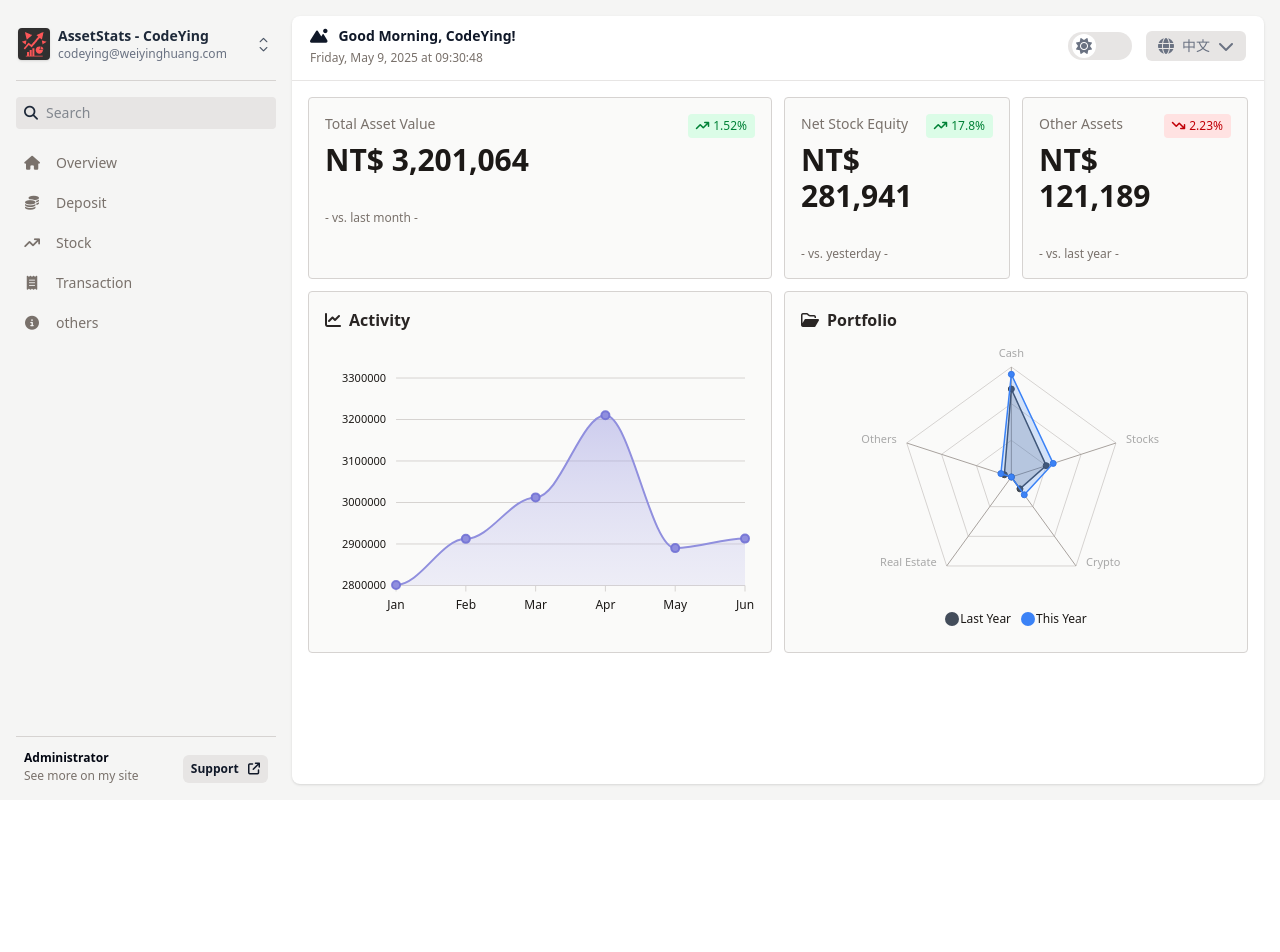
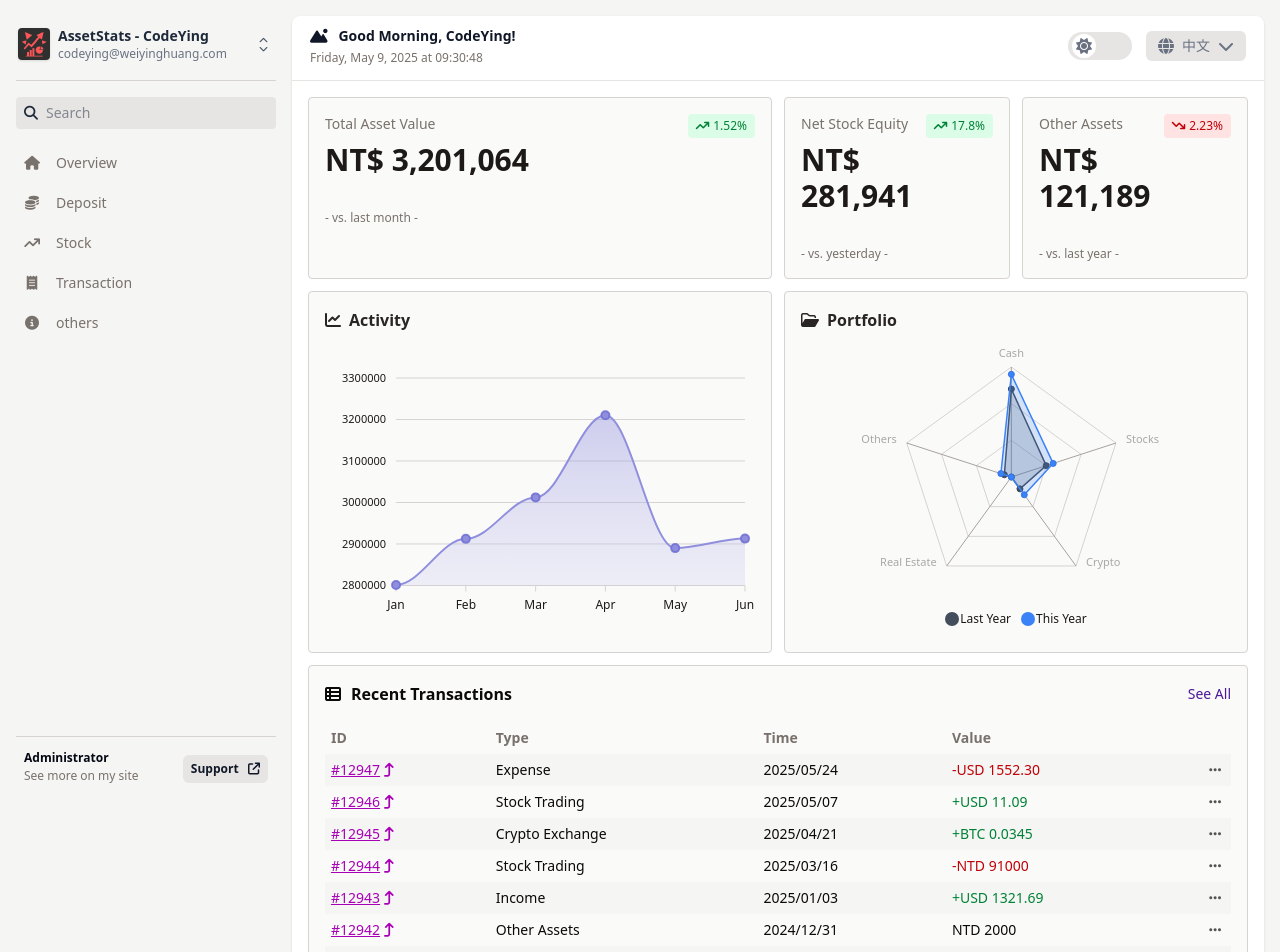
Before and after one commit to William-HuangWY/Asset-Statistics-App, a Vue app in the folder frontend/: page / in a window 1280 px wide. Shown: the top 952 px of the page. Before the commit the page ends 800 px from the top, so only its background shows below. Built offline with nearby package versions, Linux system fonts and the light colour scheme.

Commit message:
Add InfoListCard component & Update Grid to display recent transactions

```diff
--- a/frontend/src/components/Grid.vue
+++ b/frontend/src/components/Grid.vue
@@ -2,6 +2,7 @@
 import StatCard from './GridCards/StatCard.vue';
 import OverviewGraphCard from './GridCards/OverviewGraphCard.vue';
 import CompareGraphCard from './GridCards/CompareGraphCard.vue';
+import InfoListCard from './GridCards/InfoListCard.vue';
 
 let statsData = [ // temp stats data
   { val: 'NT$ 3,201,064', difference: 'vs. last month', point: 1.52, trend: 'up' },
@@ -15,6 +16,18 @@ let overviewSequence = [2801234, 2912380, 3012309, 3210065, 2890125, 2913001];
 // temp summary data
 let summaryOfLastYear = [120, 50, 20, 0, 10];
 let summaryOfThisYear = [140, 60, 30, 0, 15];
+
+// temp transaction data
+let transactions = [
+  ['12947', 'expense', '2025/05/24', '-USD 1552.30'],
+  ['12946', 'stock', '2025/05/07', '+USD 11.09'],
+  ['12945', 'crypto', '2025/04/21', '+BTC 0.0345'],
+  ['12944', 'stock', '2025/03/16', '-NTD 91000'],
+  ['12943', 'income', '2025/01/03', '+USD 1321.69'],
+  ['12942', 'others', '2024/12/31', ' NTD 2000'],
+  ['12941', 'others', '2024/12/11', ' NTD 1000'],
+  ['12940', 'estate', '2024/11/25', '-USD 481230.01'],
+]
 </script>
 
 <template>
@@ -40,5 +53,10 @@ let summaryOfThisYear = [140, 60, 30, 0, 15];
       :dataNow="summaryOfThisYear"
     />
 
+    <InfoListCard
+      class="col-span-12"
+      :header="$tm('list.header')"
+      :body="transactions"
+    />
   </div>
 </template>
--- /dev/null
+++ b/frontend/src/components/GridCards/InfoListCard.vue
@@ -0,0 +1,54 @@
+<script setup>
+const props = defineProps({
+  header: { type: Array, required: true },
+  body: { type: Array, default: [['nullptr', '-', 'xxxx/xx/xx', 'NA']] },
+});
+</script>
+
+<template>
+  <div class="p-4 rounded border bg-stone-50 dark:bg-slate-900 border-stone-300 dark:border-slate-600">
+    <div class="mb-4 flex items-center justify-between">
+      <h3 class="flex items-center gap-1.5 text-base font-bold">
+        <i class="fa-solid fa-table-list pr-1"></i>{{ $t('list.title') }}
+      </h3>
+      <button class="text-sm cursor-pointer text-violet-900 dark:text-violet-300 hover:underline">{{ $t('list.button') }}</button>
+    </div>
+    <table class="w-full table-auto">
+      <thead>
+        <tr class="text-sm font-normal text-stone-500 dark:text-stone-300">
+          <th v-for="(item, index) in header" :key="index" class="text-start p-1.5">{{ item }}</th>
+          <th class="w-8"></th>
+        </tr>
+      </thead>
+      <tbody>
+        <tr
+          v-for="(row, rowIndex) in body"
+          :key="rowIndex"
+          :class="rowIndex % 2 ? 'text-sm' : 'bg-stone-100 dark:bg-slate-800 text-sm'"
+        >
+          <td v-for="(cellVal, cellIndex) in row" :key="cellIndex" class="p-1.5">
+            <template v-if="cellIndex === 0">
+              <a href="#" class="text-fuchsia-700 dark:text-fuchsia-400 flex items-center gap-1">
+                <span class="underline">{{ cellVal ? `#${cellVal}` : '#'}}</span>
+                <i class="fa-solid fa-arrow-turn-up"></i>
+              </a>
+            </template>
+            <template v-else>
+              <span :class="[
+                cellVal.startsWith('+') ? 'text-green-700 dark:text-lime-600' : '',
+                cellVal.startsWith('-') ? 'text-red-700 dark:text-red-600' : ''
+              ]">
+                {{ cellIndex !== 1 ? cellVal : $t(`list.type.${cellVal}`)  }}
+              </span>
+            </template>
+          </td>
+          <td class="w-8">
+            <button class="text-sm size-8 text-stone-600 dark:text-stone-300 hover:bg-stone-200 dark:hover:bg-slate-700 transition-colors gird place-content-center rounded">
+              <i class="fa-solid fa-ellipsis"></i>
+            </button>
+          </td>
+        </tr>
+      </tbody>
+    </table>
+  </div>
+</template>
--- a/frontend/src/locales/en.json
+++ b/frontend/src/locales/en.json
@@ -1,4 +1,7 @@
 {
+  "currency": {
+
+  },
   "sidebar": {
     "account": "AssetStats - CodeYing",
     "links": [
@@ -55,5 +58,19 @@
     "dataLabels": ["Last Year", "This Year"],
     "categories": ["Cash", "Stocks", "Crypto", "Real Estate", "Others"]
   },
+  "list": {
+    "title": "Recent Transactions",
+    "button": "See All",
+    "header": ["ID", "Type", "Time", "Value"],
+    "type": {
+      "income": "Income",
+      "expense": "Expense",
+      "transfer": "Transfer",
+      "stock": "Stock Trading",
+      "crypto": "Crypto Exchange",
+      "estate": "Real Estate",
+      "others": "Other Assets"
+    }
+  },
   "test": "Hello, World"
 }
--- a/frontend/src/locales/zh-tw.json
+++ b/frontend/src/locales/zh-tw.json
@@ -1,4 +1,7 @@
 {
+  "currency": {
+
+  },
   "sidebar": {
     "account": "資產狀態 - 打碼的穎",
     "links": [
@@ -55,5 +58,19 @@
     "dataLabels": ["去年", "今年"],
     "categories": ["現金", "股票", "加密貨幣", "不動產", "其餘資產"]
   },
+  "list": {
+    "title": "近期交易明細",
+    "button": "查看全部",
+    "header": ["單號", "類型", "時間", "價值"],
+    "type": {
+      "income": "收入",
+      "expense": "花費",
+      "transfer": "轉帳",
+      "stock": "股票交易",
+      "crypto": "加密貨幣交易",
+      "estate": "房地產",
+      "others": "其他財產"
+    }
+  },
   "test": "你好 世界"
 }
```
